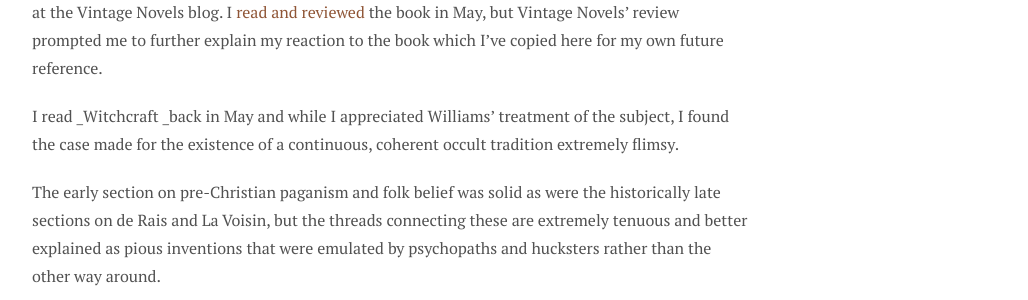
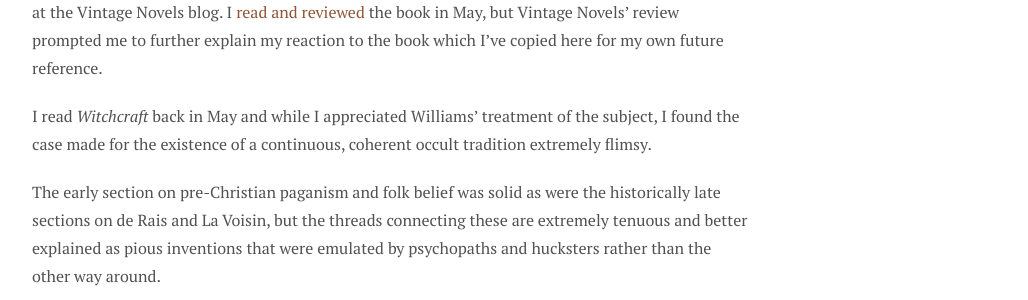
Before and after one commit to dmaddock1/dmaddock1.github.io, a Jekyll site: the page built from _posts/2015-09-09-more-on-witchcraft.md, in a window 1280 px wide and 900 px high. Shown: the part 254-554 px from the top of the window, without its empty margins (248-1276 px from the left). Built offline with Jekyll 4.4.1, drawn with Linux system fonts in a browser that asks for light colours; nearby versions of some CDN libraries.

```diff
--- a/_posts/2015-09-09-more-on-witchcraft.md
+++ b/_posts/2015-09-09-more-on-witchcraft.md
@@ -6,7 +6,7 @@ tags: [inklings, religion]
 ---
 Sorina over at _The Oddest Inkling_ tweeted a link to [a great review](http://www.vintagenovels.com/2014/12/witchcraft-by-charles-williams.html) of Charles Williams’ _Witchcraft_ over at the Vintage Novels blog. I [read and reviewed]({% post_url 2015-05-23-witchcraft %}) the book in May, but Vintage Novels’ review prompted me to further explain my reaction to the book which I’ve copied here for my own future reference.
 
-I read _Witchcraft _back in May and while I appreciated Williams' treatment of the subject, I found the case made for the existence of a continuous, coherent occult tradition extremely flimsy.
+I read _Witchcraft_ back in May and while I appreciated Williams' treatment of the subject, I found the case made for the existence of a continuous, coherent occult tradition extremely flimsy.
 
 The early section on pre-Christian paganism and folk belief was solid as were the historically late sections on de Rais and La Voisin, but the threads connecting these are extremely tenuous and better explained as pious inventions that were emulated by psychopaths and hucksters rather than the other way around.
 
```
